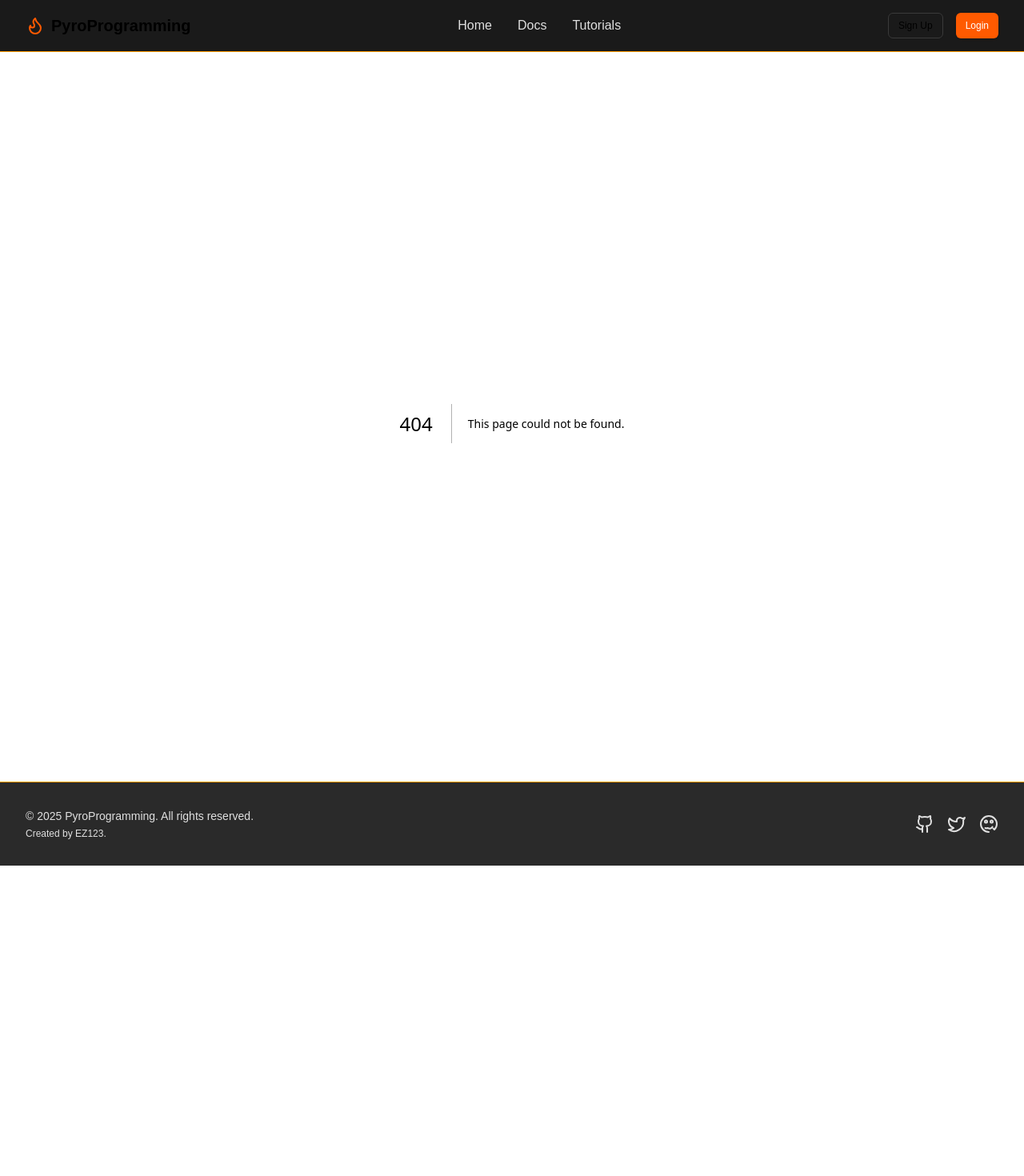
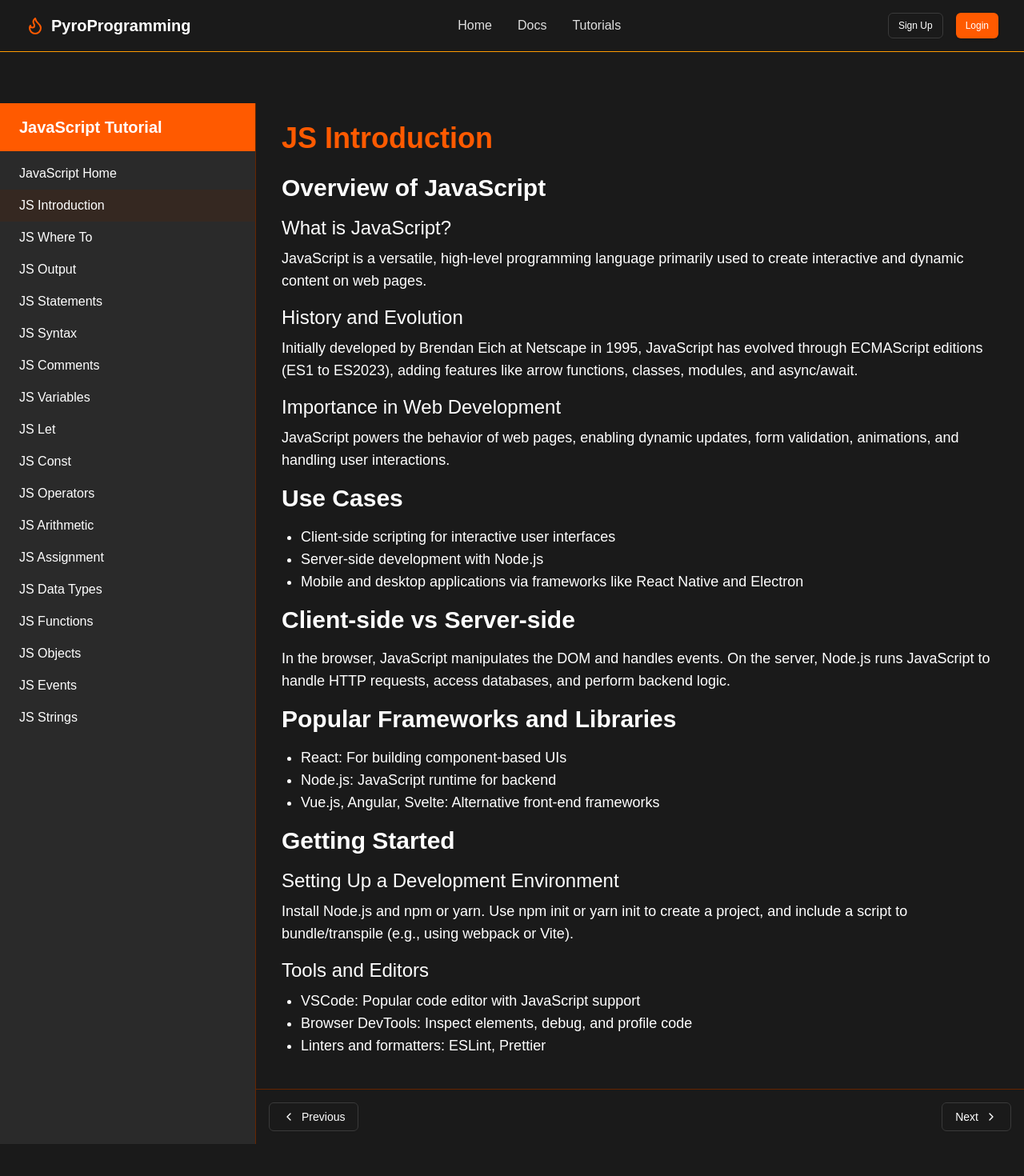
Before and after one commit to 321EZ123/PyroProgramming, a Next.js app: page /tutorials/javascript/intro in a window 1280 px wide. Before the commit this address had no page. Shown: the top 1470 px of the page at 80% size. Before the commit the page ends 1082 px from the top, so only its background shows below. Built offline with nearby package versions, Linux system fonts and the light colour scheme.

Commit message:
Create page.tsx

```diff
--- /dev/null
+++ b/src/app/tutorials/javascript/intro/page.tsx
@@ -0,0 +1,46 @@
+"use client";
+
+export default function JsIntroduction() {
+  return (
+    <div className="max-w-4xl mx-auto">
+      <h1 className="text-4xl font-bold mb-6 text-primary">JS Introduction</h1>
+      <h2 className="text-3xl font-semibold mb-4">Overview of JavaScript</h2>
+      <h3 className="text-2xl font-medium mb-2">What is JavaScript?</h3>
+      <p className="text-lg mb-4">JavaScript is a versatile, high-level programming language primarily used to create interactive and dynamic content on web pages.</p>
+
+      <h3 className="text-2xl font-medium mb-2">History and Evolution</h3>
+      <p className="text-lg mb-4">Initially developed by Brendan Eich at Netscape in 1995, JavaScript has evolved through ECMAScript editions (ES1 to ES2023), adding features like arrow functions, classes, modules, and async/await.</p>
+
+      <h3 className="text-2xl font-medium mb-2">Importance in Web Development</h3>
+      <p className="text-lg mb-4">JavaScript powers the behavior of web pages, enabling dynamic updates, form validation, animations, and handling user interactions.</p>
+
+      <h2 className="text-3xl font-semibold mb-4">Use Cases</h2>
+      <ul className="list-disc pl-6 mb-4 text-lg">
+        <li>Client-side scripting for interactive user interfaces</li>
+        <li>Server-side development with Node.js</li>
+        <li>Mobile and desktop applications via frameworks like React Native and Electron</li>
+      </ul>
+
+      <h2 className="text-3xl font-semibold mb-4">Client-side vs Server-side</h2>
+      <p className="text-lg mb-4">In the browser, JavaScript manipulates the DOM and handles events. On the server, Node.js runs JavaScript to handle HTTP requests, access databases, and perform backend logic.</p>
+
+      <h2 className="text-3xl font-semibold mb-4">Popular Frameworks and Libraries</h2>
+      <ul className="list-disc pl-6 mb-4 text-lg">
+        <li>React: For building component-based UIs</li>
+        <li>Node.js: JavaScript runtime for backend</li>
+        <li>Vue.js, Angular, Svelte: Alternative front-end frameworks</li>
+      </ul>
+
+      <h2 className="text-3xl font-semibold mb-4">Getting Started</h2>
+      <h3 className="text-2xl font-medium mb-2">Setting Up a Development Environment</h3>
+      <p className="text-lg mb-4">Install Node.js and npm or yarn. Use npm init or yarn init to create a project, and include a script to bundle/transpile (e.g., using webpack or Vite).</p>
+
+      <h3 className="text-2xl font-medium mb-2">Tools and Editors</h3>
+      <ul className="list-disc pl-6 mb-4 text-lg">
+        <li>VSCode: Popular code editor with JavaScript support</li>
+        <li>Browser DevTools: Inspect elements, debug, and profile code</li>
+        <li>Linters and formatters: ESLint, Prettier</li>
+      </ul>
+    </div>
+  );
+}
```
